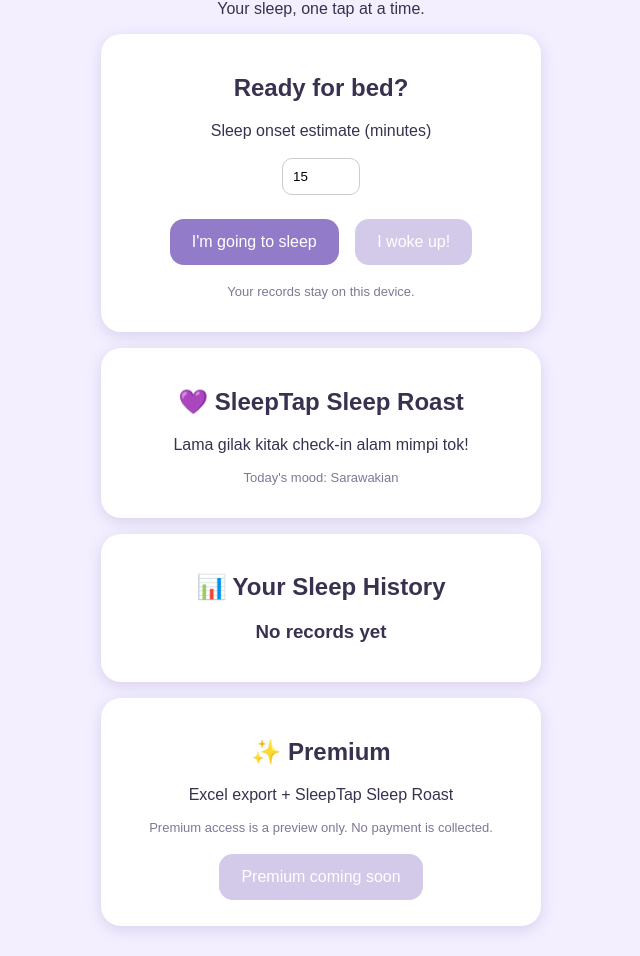
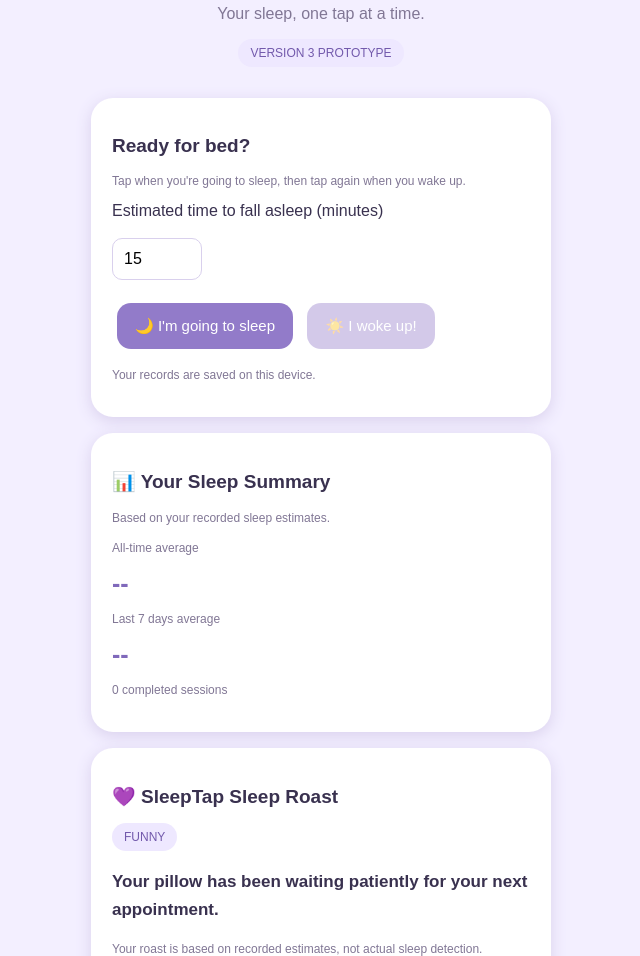
Before and after one commit to arifah000222-droid/SleepTap, a plain HTML site: page v3-prototype.html in a window 1280 px wide. Shown: the part 111-1067 px from the top of the page, without its empty margins (319-959 px from the left). Drawn offline with Linux system fonts and the light colour scheme.

Commit message:
Update v3-prototype.html

```diff
--- a/v3-prototype.html
+++ b/v3-prototype.html
@@ -4,134 +4,275 @@
 <head>
 <meta charset="UTF-8">
 <meta name="viewport" content="width=device-width, initial-scale=1">
+<meta name="theme-color" content="#f3efff">
 <title>SleepTap V3</title>
+
 <style>
+* { box-sizing: border-box; }
+
 body {
+  margin: 0;
+  padding: 22px 16px 40px;
   font-family: Arial, sans-serif;
   background: #f3efff;
   color: #39314f;
-  text-align: center;
-  padding: 22px;
 }
+
 main {
-  max-width: 440px;
+  max-width: 460px;
   margin: auto;
 }
+
+header {
+  text-align: center;
+  padding: 15px 0;
+}
+
+header h1 {
+  font-size: 34px;
+  margin-bottom: 5px;
+}
+
+header p { color: #817795; }
+
 .card {
   background: white;
-  padding: 20px;
+  padding: 21px;
   margin: 16px 0;
-  border-radius: 20px;
-  box-shadow: 0 4px 15px #d9d0ed;
+  border-radius: 22px;
+  box-shadow: 0 4px 16px #d9d0ed;
 }
+
+h2 { font-size: 19px; }
+
 button {
+  border: 0;
   background: #927bc9;
   color: white;
-  border: 0;
-  padding: 14px 22px;
+  padding: 14px 18px;
   border-radius: 14px;
-  font-size: 16px;
-  margin: 6px;
+  font-size: 15px;
+  margin: 5px;
+  cursor: pointer;
 }
+
 button:disabled {
   opacity: .4;
+  cursor: not-allowed;
 }
+
 input {
-  padding: 10px;
-  border: 1px solid #ccc;
+  padding: 11px;
+  border: 1px solid #d9d0ed;
   border-radius: 10px;
+  width: 90px;
+  font-size: 16px;
 }
-.small { color: #817795; font-size: 13px; }
+
+.small {
+  color: #817795;
+  font-size: 12px;
+  line-height: 1.5;
+}
+
+.stat {
+  font-size: 25px;
+  font-weight: bold;
+  color: #8069bb;
+}
+
+.roast {
+  font-size: 17px;
+  line-height: 1.6;
+  font-weight: 600;
+}
+
+.pill {
+  display: inline-block;
+  background: #eee8ff;
+  color: #7259ac;
+  padding: 7px 12px;
+  border-radius: 20px;
+  font-size: 12px;
+}
+
+.history-item {
+  padding: 10px 0;
+  border-bottom: 1px solid #eee8f7;
+  text-align: left;
+  font-size: 14px;
+}
+
+footer {
+  text-align: center;
+  color: #9288a5;
+  font-size: 12px;
+  padding: 15px;
+}
 </style>
 </head>
+
 <body>
 <main>
+
+<header>
   <h1>🌙 SleepTap</h1>
   <p>Your sleep, one tap at a time.</p>
+  <span class="pill">VERSION 3 PROTOTYPE</span>
+</header>
 
 <section class="card">
   <h2 id="status">Ready for bed?</h2>
-    <label>Sleep onset estimate (minutes)</label><br><br>
+  <p class="small">Tap when you're going to sleep, then tap again when you wake up.</p>
+
+  <label for="delay">Estimated time to fall asleep (minutes)</label>
+  <br><br>
   <input id="delay" type="number" min="0" max="180" value="15">
+
   <br><br>
-    <button id="sleepBtn" onclick="startSleep()">I'm going to sleep</button>
-    <button id="wakeBtn" onclick="wakeUp()" disabled>I woke up!</button>
-    <p class="small" id="message">Your records stay on this device.</p>
+  <button id="sleepBtn" onclick="startSleep()">🌙 I'm going to sleep</button>
+  <button id="wakeBtn" onclick="wakeUp()" disabled>☀️ I woke up!</button>
+
+  <p id="message" class="small">Your records are saved on this device.</p>
+</section>
+
+<section class="card">
+  <h2>📊 Your Sleep Summary</h2>
+  <p class="small">Based on your recorded sleep estimates.</p>
+
+  <p class="small">All-time average</p>
+  <div class="stat" id="average">--</div>
+
+  <p class="small">Last 7 days average</p>
+  <div class="stat" id="weekly">--</div>
+
+  <p class="small" id="total">0 completed sessions</p>
 </section>
 
 <section class="card">
   <h2>💜 SleepTap Sleep Roast</h2>
-    <p id="roast">Your daily roast will appear here.</p>
-    <p class="small" id="category"></p>
+  <span class="pill" id="category">DAILY COMMENT</span>
+  <p class="roast" id="roast">Preparing your daily roast...</p>
+  <p class="small">
+    Your roast is based on recorded estimates, not actual sleep detection.
+  </p>
 </section>
 
 <section class="card">
-    <h2>📊 Your Sleep History</h2>
-    <h3 id="average">No records yet</h3>
-    <div id="history"></div>
+  <h2>📅 Sleep History</h2>
+  <div id="history">
+    <p class="small">Your completed sessions will appear here.</p>
+  </div>
 </section>
 
 <section class="card">
-    <h2>✨ Premium</h2>
-    <p>Excel export + SleepTap Sleep Roast</p>
-    <p class="small">Premium access is a preview only. No payment is collected.</p>
+  <h2>✨ SleepTap Premium</h2>
+  <p>Unlock additional features:</p>
+  <ul>
+    <li>Excel-compatible sleep record export</li>
+    <li>SleepTap Sleep Roast</li>
+  </ul>
+  <p><strong>RM1 / 3 months</strong></p>
+  <p class="small">
+    Manual renewal. Founder access is free.
+    Payment and account features are not connected in this prototype.
+  </p>
   <button disabled>Premium coming soon</button>
 </section>
+
+<footer>
+  Made with 💜 by SleepTap
+  <br>
+  SleepTap provides estimates, not medical advice.
+</footer>
+
 </main>
 
 <script>
-const KEY = "sleeptap_v3_prototype";
-const ROAST_KEY = "sleeptap_v3_roasts";
+const DATA_KEY = "sleeptap_v3_data";
+const ROAST_KEY = "sleeptap_v3_roast_history";
 
 const roasts = [
-  ["Late sleeper", "Funny", "Kitak tok tidur atau tunggu matahari naik? 😭"],
-  ["Late sleeper", "Malaysian", "Esok nak bangun awal, malam tok masih scroll? Adoi."],
-  ["Late sleeper", "Sarawakian", "Kamek rasa kitak ngan bantal dah berunding sampai pagi."],
-  ["Long sleep", "Funny", "Bro, Dreamland dah bagi permanent resident status ke?"],
-  ["Long sleep", "Sarawakian", "Lama gilak kitak check-in alam mimpi tok!"],
-  ["Inconsistent", "Strict", "Your bedtime keeps changing. Try giving your routine more consistency."],
-  ["Inconsistent", "Malaysian", "Jadual tidur macam jadual bas. Sik tentu bila sampai."],
-  ["Inconsistent", "Funny", "Your bedtime has more plot twists than a drama series."],
-  ["Not enough", "Caring", "Your sleep estimate looks shorter than usual. Give yourself time to rest."],
-  ["Not enough", "Sarawakian", "Kitak, jangan lupa rehat. Esok masih ada hari baru."],
-  ["Too Good to Roast", "Sarawakian", "EH?! Kitak tidur ikut jadual? Kamek respect bah!"],
-  ["Too Good to Roast", "Funny", "A consistent bedtime? Who gave you permission to be this organised?"],
-  ["Too Good to Roast", "Malaysian", "Wah, tidur on time! Ini baru contoh rakyat berdisiplin."]
+
+  ["Late sleeper","Funny","Your bedtime is apparently a suggestion, not a commitment. 😭"],
+  ["Late sleeper","Malaysian","Esok nak bangun awal, malam ni masih scroll? Adoi!"],
+  ["Late sleeper","Sarawakian","Kitak tok tidur atau tunggu matahari naik bah?"],
+  ["Late sleeper","Funny","The moon is clocking out. You're still clocking in."],
+  ["Late sleeper","Sarawakian","Kamek rasa kitak ngan bantal dah berunding sampai pagi."],
+
+  ["Long sleep","Funny","Bro, Dreamland dah bagi permanent resident status ke?"],
+  ["Long sleep","Malaysian","Lama betul sesi tidur hari ni. Dah rindu dunia luar belum?"],
+  ["Long sleep","Sarawakian","Lama gilak kitak check-in alam mimpi tok!"],
+  ["Long sleep","Funny","Your pillow must be paying you rent."],
+
+  ["Inconsistent","Strict","Your bedtime keeps changing. Try giving your routine more consistency."],
+  ["Inconsistent","Malaysian","Jadual tidur macam jadual bas. Sik tentu bila sampai."],
+  ["Inconsistent","Sarawakian","Isnin tidur awal, Selasa tidur lambat. Kitak tok ada jadual sik?"],
+  ["Inconsistent","Funny","Your bedtime has more plot twists than a drama series."],
+
+  ["Shorter than usual","Caring","Your sleep estimate is shorter than your recent pattern. Make room for rest."],
+  ["Shorter than usual","Malaysian","Rehat pun penting tau. Jangan semua benda mok dikejar."],
+  ["Shorter than usual","Sarawakian","Kitak, jangan lupa rehat. Esok masih ada hari baru."],
+  ["Shorter than usual","Funny","Your pillow misses you. Please visit more often."],
+
+  ["Too Good to Roast","Sarawakian","EH?! Kitak tidur ikut jadual? Kamek respect bah!"],
+  ["Too Good to Roast","Funny","A consistent bedtime? Who gave you permission to be this organised?"],
+  ["Too Good to Roast","Malaysian","Wah, tidur on time! Ini baru contoh rakyat berdisiplin."],
+  ["Too Good to Roast","Caring","Look at you building a steady routine. Keep taking care of yourself."],
+
+  ["General","Funny","Your pillow has been waiting patiently for your next appointment."],
+  ["General","Malaysian","Tidur cukup, air cukup, jangan lupa jaga diri."],
+  ["General","Sarawakian","Sik kira sibuk macam mana, rehat tetap penting bah."]
 ];
 
 function getData() {
-  return JSON.parse(localStorage.getItem(KEY) ||
-    '{"active":null,"records":[]}');
+  try {
+    return JSON.parse(localStorage.getItem(DATA_KEY)) ||
+      {active:null,records:[]};
+  } catch(e) {
+    return {active:null,records:[]};
+  }
 }
 
 function saveData(data) {
-  localStorage.setItem(KEY, JSON.stringify(data));
+  localStorage.setItem(DATA_KEY,JSON.stringify(data));
 }
 
 function startSleep() {
-  const delay = Math.max(0, Math.min(180,
-    Number(document.getElementById("delay").value) || 0));
   const data = getData();
-  if (data.active) return;
 
-  data.active = {tapAt: Date.now(), delay};
+  if(data.active) return;
+
+  const input = document.getElementById("delay");
+  const delay = Math.max(0,Math.min(180,
+    Number(input.value) || 0));
+
+  data.active = {
+    tapAt:Date.now(),
+    delay:delay
+  };
+
   saveData(data);
   render();
 }
 
 function wakeUp() {
   const data = getData();
-  if (!data.active) return;
+
+  if(!data.active) return;
 
   const endAt = Date.now();
-  const sleepAt = data.active.tapAt + data.active.delay * 60000;
-  const startAt = Math.min(sleepAt, endAt);
-  const hours = (endAt - startAt) / 3600000;
+  const startAt = Math.min(
+    data.active.tapAt + data.active.delay * 60000,
+    endAt
+  );
+
+  const hours = (endAt-startAt)/3600000;
 
   data.records.unshift({
-    date: new Date(endAt).toLocaleDateString(),
-    hours: Math.max(0, hours),
-    bedtime: new Date(data.active.tapAt).getHours() * 60 +
+    date:new Date(endAt).toISOString(),
+    hours:Math.max(0,hours),
+    bedtime:new Date(data.active.tapAt).getHours()*60+
       new Date(data.active.tapAt).getMinutes()
   });
 
@@ -141,52 +282,83 @@ function wakeUp() {
 }
 
 function getRoastType(records) {
-  if (records.length < 3) return "Funny";
+  if(records.length < 3) return "General";
 
-  const recent = records.slice(0, 7);
-  const avg = recent.reduce((s,r)=>s+r.hours,0) / recent.length;
-  const last = records[0].hours;
+  const recent = records.slice(0,7);
+  const avg = recent.reduce((s,r)=>s+r.hours,0)/recent.length;
+  const latest = records[0];
+
+  if(latest.hours > avg+2) return "Long sleep";
+  if(latest.hours < avg-2) return "Shorter than usual";
 
   const times = recent.map(r=>r.bedtime);
-  const spread = Math.max(...times) - Math.min(...times);
+  const sorted = [...times].sort((a,b)=>a-b);
+  const spread = sorted[sorted.length-1]-sorted[0];
 
-  if (spread < 60 && recent.length >= 3)
+  if(spread >= 120) return "Inconsistent";
+
+  if(latest.bedtime >= 0 && latest.bedtime < 360)
+    return "Late sleeper";
+
   return "Too Good to Roast";
-
-  if (last > avg + 2) return "Long sleep";
-  if (last < avg - 2) return "Not enough";
-  if (spread >= 120) return "Inconsistent";
-  return "Funny";
 }
 
 function showDailyRoast(records) {
   const today = new Date().toLocaleDateString();
-  let state = JSON.parse(localStorage.getItem(ROAST_KEY) ||
-    '{"date":"","used":[]}');
 
-  if (state.date !== today) state = {date:today,used:[]};
+  let state;
+
+  try {
+    state = JSON.parse(localStorage.getItem(ROAST_KEY)) ||
+      {date:"",used:[],roastIndex:null};
+  } catch(e) {
+    state = {date:"",used:[],roastIndex:null};
+  }
+
+  if(!Array.isArray(state.used)) state.used = [];
+
+  // Keep today's comment unchanged
+  if(state.date===today &&
+     Number.isInteger(state.roastIndex) &&
+     roasts[state.roastIndex]) {
+
+    displayRoast(roasts[state.roastIndex]);
+    return;
+  }
 
   const type = getRoastType(records);
+
   let choices = roasts.map((r,i)=>({r,i}))
     .filter(x=>x.r[0]===type && !state.used.includes(x.i));
 
-  if (!choices.length) {
+  if(!choices.length) {
     choices = roasts.map((r,i)=>({r,i}))
       .filter(x=>!state.used.includes(x.i));
   }
 
-  if (!choices.length) {
+  // Only repeat after the full library is used
+  if(!choices.length) {
     state.used = [];
     choices = roasts.map((r,i)=>({r,i}));
   }
 
-  const chosen = choices[Math.floor(Math.random()*choices.length)];
+  const chosen = choices[
+    Math.floor(Math.random()*choices.length)
+  ];
+
+  state.date = today;
   state.used.push(chosen.i);
-  localStorage.setItem(ROAST_KEY, JSON.stringify(state));
+  state.roastIndex = chosen.i;
 
-  document.getElementById("roast").textContent = chosen.r[2];
+  localStorage.setItem(ROAST_KEY,JSON.stringify(state));
+
+  displayRoast(chosen.r);
+}
+
+function displayRoast(roast) {
+  document.getElementById("roast").textContent = roast[2];
   document.getElementById("category").textContent =
-    "Today's mood: " + chosen.r[1];
+    roast[1].toUpperCase();
 }
 
 function render() {
@@ -195,28 +367,55 @@ function render() {
 
   document.getElementById("sleepBtn").disabled = active;
   document.getElementById("wakeBtn").disabled = !active;
+
   document.getElementById("status").textContent =
     active ? "Sleep session in progress 🌙" : "Ready for bed?";
 
   document.getElementById("message").textContent =
     active ? "Your wake-up tap is waiting!" :
-    "Your records stay on this device.";
+    "Your records are saved on this device.";
 
-  if (data.records.length) {
-    const avg = data.records.reduce((s,r)=>s+r.hours,0) /
-      data.records.length;
+  const records = data.records;
+
+  if(records.length) {
+    const avg = records.reduce((s,r)=>s+r.hours,0)/records.length;
+
     document.getElementById("average").textContent =
-      "Average: " + avg.toFixed(1) + " hours";
+      avg.toFixed(1)+" hours";
+
+    document.getElementById("total").textContent =
+      records.length+" completed sessions";
   } else {
-    document.getElementById("average").textContent = "No records yet";
+    document.getElementById("average").textContent = "--";
+    document.getElementById("total").textContent =
+      "0 completed sessions";
+  }
+
+  const weekAgo = Date.now()-7*24*60*60*1000;
+  const weeklyRecords = records.filter(r=>
+    new Date(r.date).getTime()>=weekAgo
+  );
+
+  if(weeklyRecords.length) {
+    const avg = weeklyRecords.reduce((s,r)=>s+r.hours,0)/
+      weeklyRecords.length;
+
+    document.getElementById("weekly").textContent =
+      avg.toFixed(1)+" hours";
+  } else {
+    document.getElementById("weekly").textContent = "--";
   }
 
   document.getElementById("history").innerHTML =
-    data.records.slice(0,10).map(r =>
-      `<p>${r.date} — ${r.hours.toFixed(1)} hours</p>`
-    ).join("");
+    records.slice(0,15).map(r=>
+      `<div class="history-item">
+        ${new Date(r.date).toLocaleString()}
+        <br><strong>${r.hours.toFixed(1)} hours</strong>
+      </div>`
+    ).join("") ||
+    '<p class="small">No completed sessions yet.</p>';
 
-  showDailyRoast(data.records);
+  showDailyRoast(records);
 }
 
 render();
```
Lines whose indentation alone changed are shown as unchanged.
